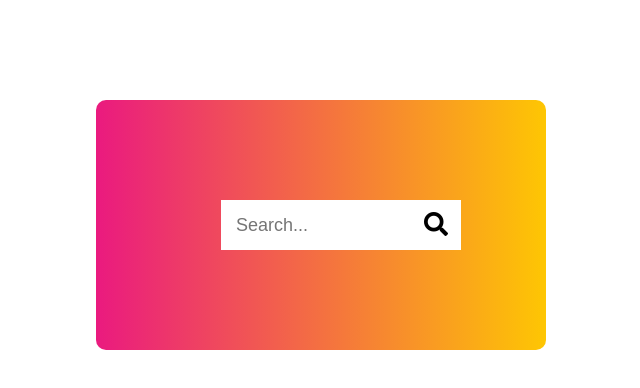
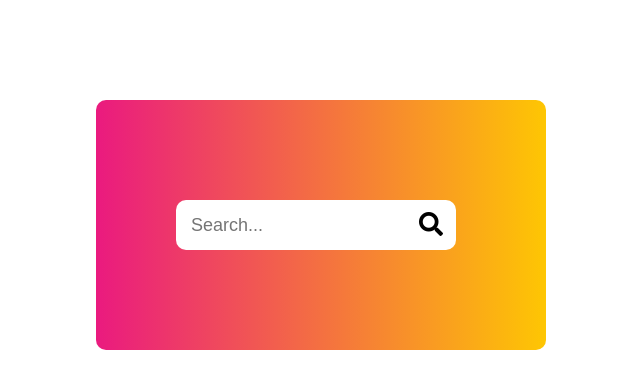
Before and after one commit to mariaale2023/50_projects_HTML_CSS_JS, a plain HTML site: page 4_Hidden_Search_Widget/index.html in a window 1280 px wide. Shown: the whole page, without its empty margins (319-959 px from the left). Drawn offline with Linux system fonts and the light colour scheme.

Commit message:
fix the separation between btn y search

```diff
--- a/4_Hidden_Search_Widget/style.css
+++ b/4_Hidden_Search_Widget/style.css
@@ -53,6 +53,7 @@ body {
 .search .input {
   background-color: #fff;
   border: 0;
+  border-radius: 1rem;
   font-size: 1.8rem;
   padding: 1.5rem;
   height: 5rem;
@@ -78,6 +79,7 @@ body {
 .btn {
   background-color: #fff;
   border: 0;
+  border-radius: 1rem;
   cursor: pointer;
   font-size: 2.4rem;
   position: absolute;
@@ -93,15 +95,15 @@ body {
   outline: none;
 }
 
-/* .search.active {
-  transform: translateX(-1.5rem);
-} */
+.search.active {
+  transform: translateX(-2rem);
+}
 
 .search.active input {
-  width: 20rem;
+  width: 25rem;
 }
 .search.active .btn {
-  transform: translateX(19rem);
+  transform: translateX(23rem);
 
   /* transform: translateY(198px); */
   /* transform:perspective(3rem); */
```
